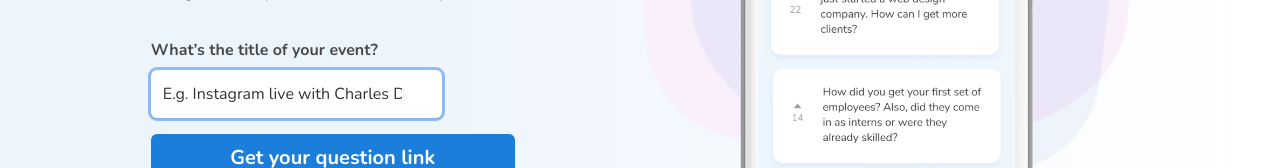
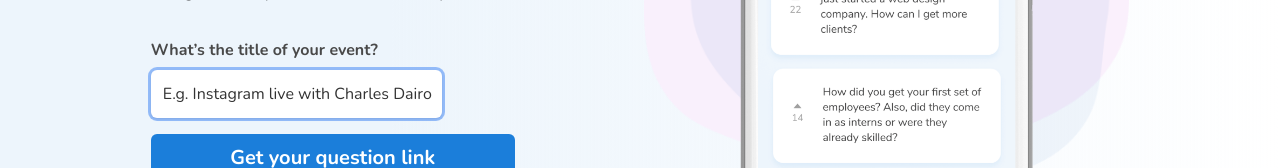
Before and after one commit to Adetoro/Questionwave-api, a React (Create React App) app in the folder client/: page / in a window 1280 px wide. Shown: the part 406-574 px from the top of the page. Built offline with nearby package versions, Linux system fonts and the light colour scheme; no server answers.

Commit message:
updateing question page

```diff
--- a/client/src/components/AskQuestion/askQuestion.css
+++ b/client/src/components/AskQuestion/askQuestion.css
@@ -7,7 +7,7 @@ input[type="text"] {
 .ask_button {
     border-top-right-radius: 0.375rem;
     border-bottom-right-radius: 0.375rem;
-    padding: 1rem;
+    padding: 0.95rem;
     background: #fff;
     transition: 100ms linear;
     -webkit-transition: 100ms linear;
@@ -24,6 +24,7 @@ button.ask_button:focus {
 button.ask_button:hover {
     transform: scale(1.1);
 
+
 }
 
 .sz14_text {
--- a/client/src/components/MakeRequest/MakeRequest.css
+++ b/client/src/components/MakeRequest/MakeRequest.css
@@ -1,10 +1,14 @@
 input[type="text"] {
-
-    padding-right: 2.5rem;
+    border-top-left-radius: 0.375rem;
+    border-bottom-left-radius: 0.375rem;
+    width: 80%;
 }
 
 .ask_button {
-    margin-left: -2rem;
+    border-top-right-radius: 0.375rem;
+    border-bottom-right-radius: 0.375rem;
+    padding: 0.95rem;
+    background: #fff;
     transition: 100ms linear;
     -webkit-transition: 100ms linear;
     -moz-transition: 100ms linear;
--- a/client/src/pages/FeatureRequests/FeatureRequests.js
+++ b/client/src/pages/FeatureRequests/FeatureRequests.js
@@ -18,7 +18,7 @@ const Questions = (props) => {
   const {setTitle,setLinkId} = props;
 
   useEffect(() => {
-    const urlId = 10006;
+
 
     //RE-INITIALIZE STATE ID, UPVOTE AND QUESTIONS TO EMPTY ARRAYS
     setQuestionId([]);
@@ -27,7 +27,7 @@ const Questions = (props) => {
     setCreatedAt([]);
 
     //GET DATA FROM DATABASE
-    fetch(`/api/q/${urlId}`)
+    fetch('/api/q/10006')
     .then(response => response.json())
     .then(data => {
         console.log(data)
```
